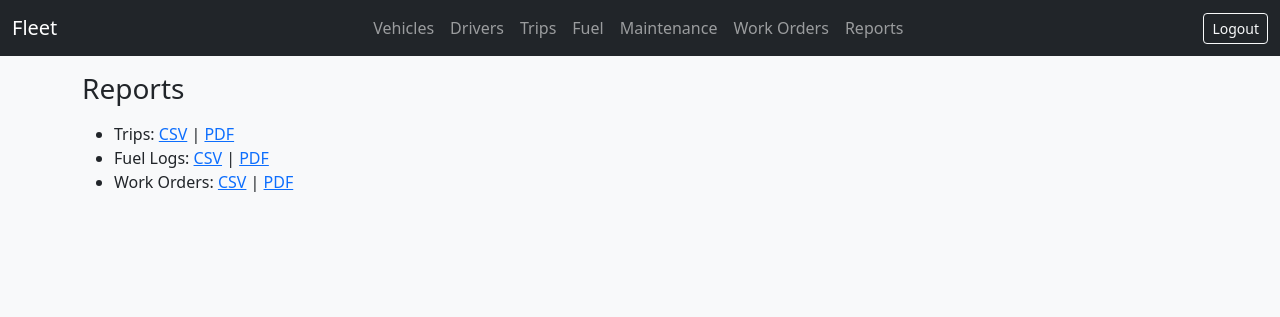
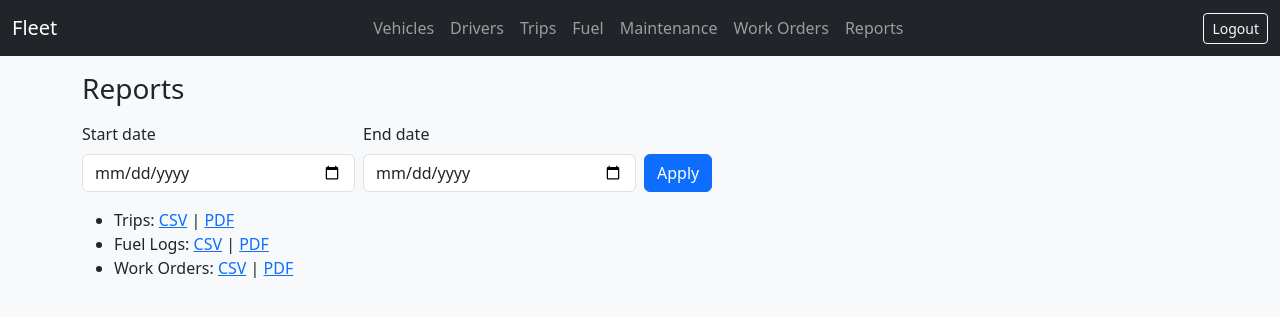
Before and after one commit to Bilalkhawaja001/fleet-management, a Flask app: page /reports/ in a window 1280 px wide. Shown: the top 317 px of the page. Run offline with Flask 3, Linux system fonts and the light colour scheme; the visitor is signed in with stand-in values (Sample User, id 1).

Commit message:
reports: date range filter (querystring)

```diff
--- /dev/null
+++ b/app/blueprints/reports/forms.py
@@ -0,0 +1,9 @@
+from flask_wtf import FlaskForm
+from wtforms import DateField, SubmitField
+from wtforms.validators import Optional
+
+
+class DateRangeForm(FlaskForm):
+    start_date = DateField("Start date", validators=[Optional()])
+    end_date = DateField("End date", validators=[Optional()])
+    submit = SubmitField("Apply")
--- a/app/blueprints/reports/routes.py
+++ b/app/blueprints/reports/routes.py
@@ -1,22 +1,34 @@
 import csv
 import io
-from datetime import datetime
+from datetime import datetime, date, time
 
-from flask import Blueprint, render_template, Response, send_file
+from flask import Blueprint, render_template, Response, send_file, request
 from flask_login import login_required
 
 from reportlab.lib.pagesizes import A4
 from reportlab.pdfgen import canvas
 
 from ...models import Trip, FuelLog, WorkOrder
+from .forms import DateRangeForm
 
 bp = Blueprint("reports", __name__, url_prefix="/reports")
+
+
+def _parse_date_range():
+    form = DateRangeForm(request.args)
+    start_dt = end_dt = None
+    if form.start_date.data:
+        start_dt = datetime.combine(form.start_date.data, time.min)
+    if form.end_date.data:
+        end_dt = datetime.combine(form.end_date.data, time.max)
+    return form, start_dt, end_dt
 
 
 @bp.get("/")
 @login_required
 def index():
-    return render_template("reports/index.html")
+    form, _, _ = _parse_date_range()
+    return render_template("reports/index.html", form=form)
 
 
 def _csv_response(filename: str, rows, header):
@@ -73,7 +85,14 @@ def _pdf_simple_table(filename: str, title: str, header, rows):
 @bp.get("/trips.csv")
 @login_required
 def trips_csv():
-    trips = Trip.query.order_by(Trip.id.desc()).all()
+    form, start_dt, end_dt = _parse_date_range()
+    q = Trip.query
+    # Trips have created_at
+    if start_dt:
+        q = q.filter(Trip.created_at >= start_dt)
+    if end_dt:
+        q = q.filter(Trip.created_at <= end_dt)
+    trips = q.order_by(Trip.id.desc()).all()
     rows = []
     for t in trips:
         rows.append(
@@ -96,7 +115,13 @@ def trips_csv():
 @bp.get("/trips.pdf")
 @login_required
 def trips_pdf():
-    trips = Trip.query.order_by(Trip.id.desc()).all()
+    form, start_dt, end_dt = _parse_date_range()
+    q = Trip.query
+    if start_dt:
+        q = q.filter(Trip.created_at >= start_dt)
+    if end_dt:
+        q = q.filter(Trip.created_at <= end_dt)
+    trips = q.order_by(Trip.id.desc()).all()
     rows = []
     for t in trips:
         rows.append(
@@ -119,7 +144,14 @@ def trips_pdf():
 @bp.get("/fuel.csv")
 @login_required
 def fuel_csv():
-    logs = FuelLog.query.order_by(FuelLog.id.desc()).all()
+    form, start_dt, end_dt = _parse_date_range()
+    q = FuelLog.query
+    # FuelLog has filled_at
+    if start_dt:
+        q = q.filter(FuelLog.filled_at >= start_dt)
+    if end_dt:
+        q = q.filter(FuelLog.filled_at <= end_dt)
+    logs = q.order_by(FuelLog.id.desc()).all()
     rows = []
     for l in logs:
         rows.append(
@@ -142,7 +174,13 @@ def fuel_csv():
 @bp.get("/fuel.pdf")
 @login_required
 def fuel_pdf():
-    logs = FuelLog.query.order_by(FuelLog.id.desc()).all()
+    form, start_dt, end_dt = _parse_date_range()
+    q = FuelLog.query
+    if start_dt:
+        q = q.filter(FuelLog.filled_at >= start_dt)
+    if end_dt:
+        q = q.filter(FuelLog.filled_at <= end_dt)
+    logs = q.order_by(FuelLog.id.desc()).all()
     rows = []
     for l in logs:
         rows.append(
@@ -165,7 +203,14 @@ def fuel_pdf():
 @bp.get("/work-orders.csv")
 @login_required
 def work_orders_csv():
-    wos = WorkOrder.query.order_by(WorkOrder.id.desc()).all()
+    form, start_dt, end_dt = _parse_date_range()
+    q = WorkOrder.query
+    # WorkOrder has opened_at
+    if start_dt:
+        q = q.filter(WorkOrder.opened_at >= start_dt)
+    if end_dt:
+        q = q.filter(WorkOrder.opened_at <= end_dt)
+    wos = q.order_by(WorkOrder.id.desc()).all()
     rows = []
     for wo in wos:
         rows.append(
@@ -187,7 +232,13 @@ def work_orders_csv():
 @bp.get("/work-orders.pdf")
 @login_required
 def work_orders_pdf():
-    wos = WorkOrder.query.order_by(WorkOrder.id.desc()).all()
+    form, start_dt, end_dt = _parse_date_range()
+    q = WorkOrder.query
+    if start_dt:
+        q = q.filter(WorkOrder.opened_at >= start_dt)
+    if end_dt:
+        q = q.filter(WorkOrder.opened_at <= end_dt)
+    wos = q.order_by(WorkOrder.id.desc()).all()
     rows = []
     for wo in wos:
         rows.append(
--- a/app/templates/reports/index.html
+++ b/app/templates/reports/index.html
@@ -1,9 +1,34 @@
 {% extends 'base.html' %}
 {% block content %}
 <h3 class="mb-3">Reports</h3>
+
+<form method="get" class="row g-2 align-items-end mb-3">
+  <div class="col-md-3">
+    {{ form.start_date.label(class_='form-label') }}
+    {{ form.start_date(class_='form-control') }}
+  </div>
+  <div class="col-md-3">
+    {{ form.end_date.label(class_='form-label') }}
+    {{ form.end_date(class_='form-control') }}
+  </div>
+  <div class="col-md-2">
+    {{ form.submit(class_='btn btn-primary') }}
+  </div>
+</form>
+
+{% set qs = request.query_string.decode('utf-8') %}
 <ul>
-  <li>Trips: <a href="{{ url_for('reports.trips_csv') }}">CSV</a> | <a href="{{ url_for('reports.trips_pdf') }}">PDF</a></li>
-  <li>Fuel Logs: <a href="{{ url_for('reports.fuel_csv') }}">CSV</a> | <a href="{{ url_for('reports.fuel_pdf') }}">PDF</a></li>
-  <li>Work Orders: <a href="{{ url_for('reports.work_orders_csv') }}">CSV</a> | <a href="{{ url_for('reports.work_orders_pdf') }}">PDF</a></li>
+  <li>Trips:
+    <a href="{{ url_for('reports.trips_csv') }}{% if qs %}?{{ qs }}{% endif %}">CSV</a> |
+    <a href="{{ url_for('reports.trips_pdf') }}{% if qs %}?{{ qs }}{% endif %}">PDF</a>
+  </li>
+  <li>Fuel Logs:
+    <a href="{{ url_for('reports.fuel_csv') }}{% if qs %}?{{ qs }}{% endif %}">CSV</a> |
+    <a href="{{ url_for('reports.fuel_pdf') }}{% if qs %}?{{ qs }}{% endif %}">PDF</a>
+  </li>
+  <li>Work Orders:
+    <a href="{{ url_for('reports.work_orders_csv') }}{% if qs %}?{{ qs }}{% endif %}">CSV</a> |
+    <a href="{{ url_for('reports.work_orders_pdf') }}{% if qs %}?{{ qs }}{% endif %}">PDF</a>
+  </li>
 </ul>
 {% endblock %}
```
